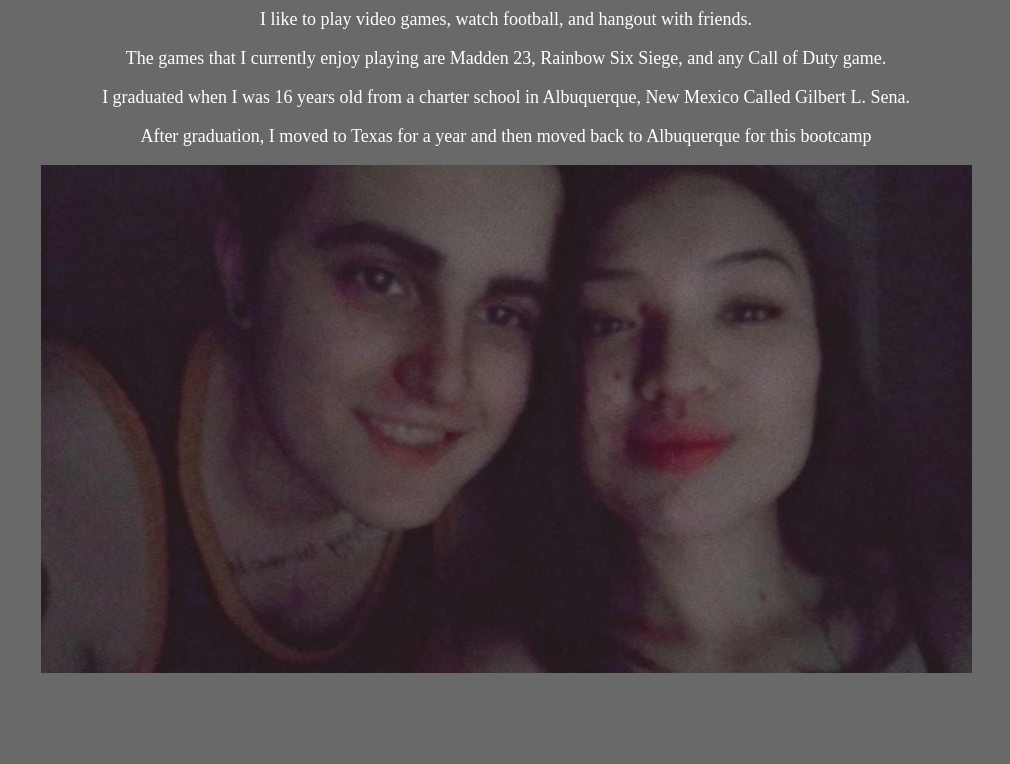
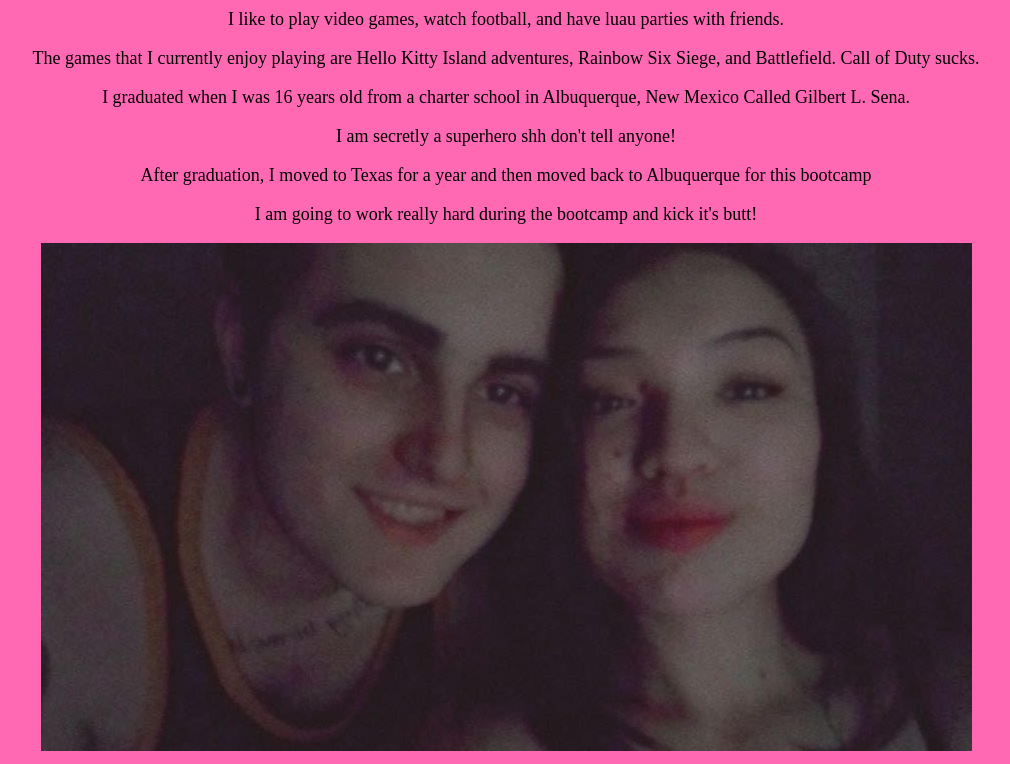
Before and after one commit to dpadilla215/about-donavan-padilla, a plain HTML site: page index.html in a window 1280 px wide. Shown: the part 81-845 px from the top of the page, without its empty margins (134-1144 px from the left). Before the commit the page ends 800 px from the top, so only its background shows below. Drawn offline with Linux system fonts and the light colour scheme.

Commit message:
about Donavan Padilla

```diff
--- a/Css.css
+++ b/Css.css
@@ -1,6 +1,6 @@
 body{
     text-align: center;
-    background-color: dimgrey;
-    color: white;
+    background-color: hotpink;
+    color: black;
     font-size: large;
 }
--- a/index.html
+++ b/index.html
@@ -11,17 +11,19 @@
   </h1>
 
     <p>
-        I  like to play video games, watch football, and hangout with friends.
+        I  like to play video games, watch football, and  have luau parties with friends.
     </p>
 
     <p>
-      The games that I currently enjoy playing are Madden 23, Rainbow Six Siege, and any Call of Duty game.
+      The games that I currently enjoy playing are Hello Kitty Island adventures, Rainbow Six Siege, and Battlefield. Call of Duty sucks.
     <p>
       I graduated when I was 16 years old from a charter school in Albuquerque, New Mexico Called Gilbert L. Sena.
     </p>
+  <p>I am secretly a superhero shh don't tell anyone!</p>
     <p>
       After graduation, I moved to Texas for a year and then moved back to Albuquerque for this bootcamp
     </p>
+  <p>I am going to work really hard during the bootcamp and kick it's butt!</p>
 
   <img src="donavan.jpg" alt="image of donavan padilla"/>
 </body>
```
